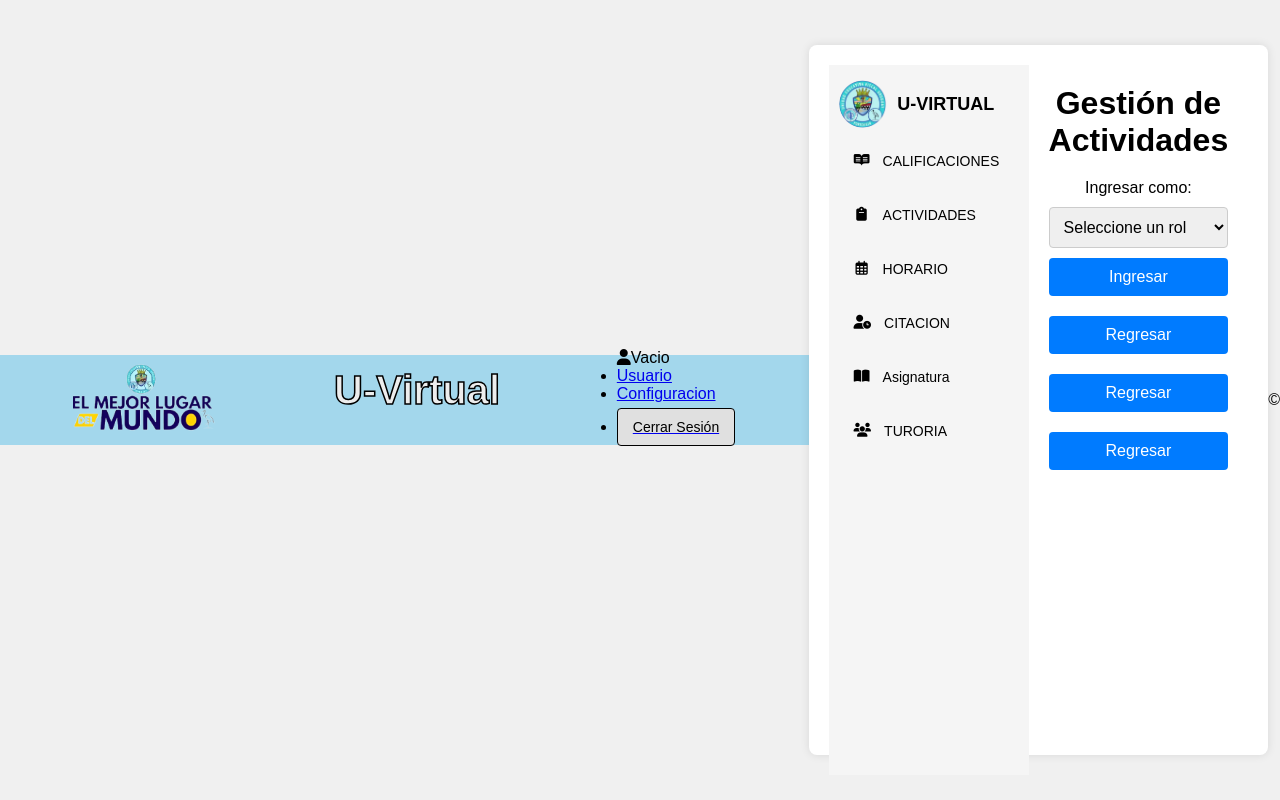
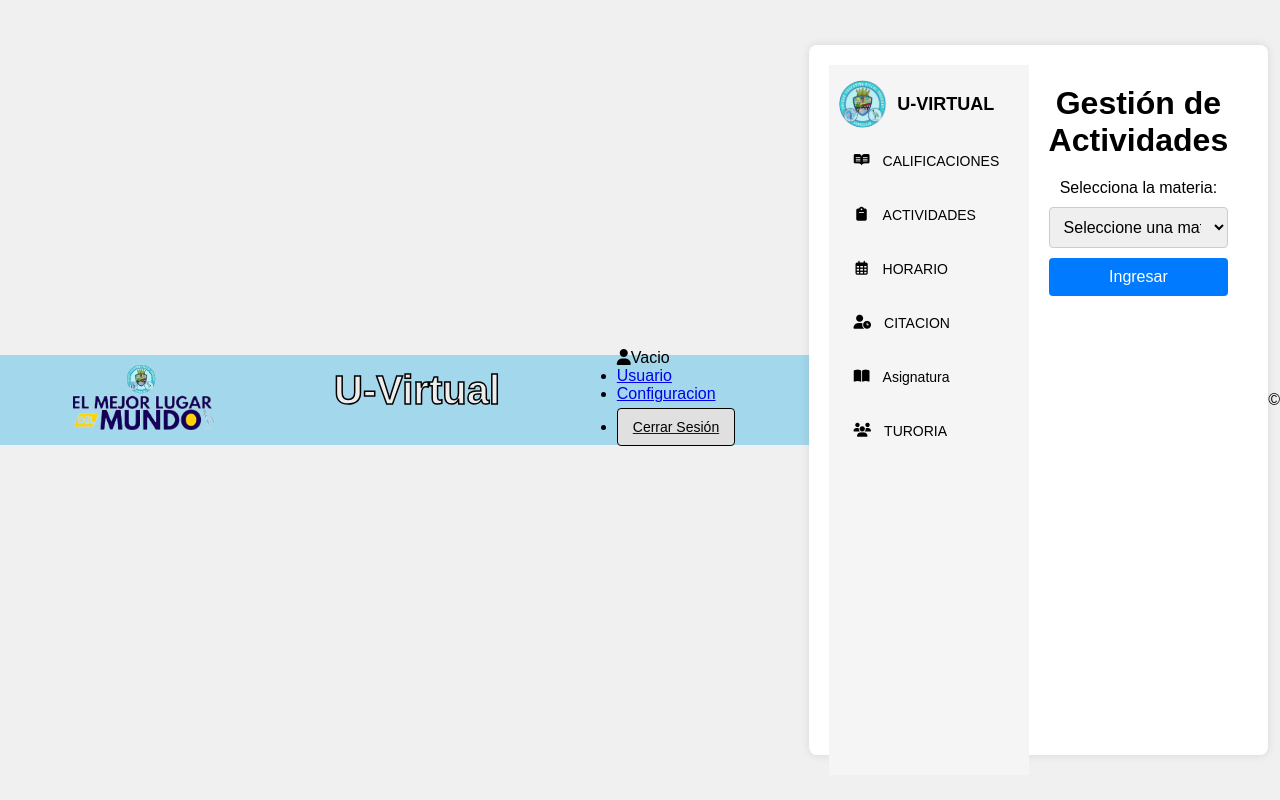
Before and after one commit to PincayAlexander/ProyectoFundamentos, a Django app: page /actividades/ in a window 1280 px wide. Run offline with Django 5.2, Linux system fonts and the light colour scheme; a user stored in the database is signed in; some libraries are stand-ins or nearby versions.

Commit message:
cambien algunas cosas, pero no me muestra

```diff
--- a/Uvirtual/static/Uvirtual/script/activity.js
+++ b/Uvirtual/static/Uvirtual/script/activity.js
@@ -1,33 +1,4 @@
 const activities = [];
-  let currentRole = '';
-  let userEmail = '';
-
-    document.getElementById('role-form').addEventListener('submit', function (e) {
-        e.preventDefault();
-        currentRole = document.getElementById('role-select').value;
-        userEmail = document.getElementById('email-input').value.toLowerCase();
-        if (currentRole === "Docente" && userEmail.endsWith("@gmail.com") && validateTeacherEmail(userEmail)) {
-            document.getElementById('role-form').style.display = 'none';
-            document.getElementById('subject-form').style.display = 'block';
-            document.getElementById('role-back-button').style.display = 'block';
-        } else if (currentRole === "Estudiante" && validateStudentEmail(userEmail)) {
-            document.getElementById('role-form').style.display = 'none';
-            document.getElementById('role-back-button').style.display = 'block';
-            showStudentView();
-        } else {
-            alert("Correo inválido para el rol seleccionado.");
-        }
-    });
-
-    function validateTeacherEmail(email) {
-        const pattern = /^[0-9]{4}@gmail\.com$/;
-        return pattern.test(email);
-    }
-
-    function validateStudentEmail(email) {
-        const pattern = /^[a-z]+\.[a-z]@gmail\.com$/;
-        return pattern.test(email);
-    }
 
 document.getElementById('subject-form').addEventListener('submit', function (e) {
     e.preventDefault();
@@ -37,6 +8,7 @@
         document.getElementById('activity-form').style.display = 'block';
         document.getElementById('subject-back-button').style.display = 'block';
         document.getElementById('activity-form').dataset.subject = subject;
+        renderActivityList();
     }
 });
 
@@ -67,25 +39,11 @@
             <p>Fecha de inicio: ${activity.startDate}</p>
             <p>Fecha de finalización: ${activity.endDate}</p>
             <p>${activity.description}</p>
-            `;
-            if (currentRole === 'Docente' && userEmail.endsWith("@gmail.com") && validateTeacherEmail(userEmail)) {
-                li.innerHTML += `
             <div class="actions">
                 <button onclick="editActivity(${index})">Modificar</button>
                 <button onclick="deleteActivity(${index})">Eliminar</button>
             </div>
         `;
-            } else if (currentRole === 'Estudiante' && validateStudentEmail(userEmail)) {
-                li.innerHTML += `
-                    <div class="actions">
-                        <button onclick="addSubmission(${index})">Agregar Entrega</button>
-                    </div>
-                    <form id="submission-form-${index}" class="upload-button" style="display: none;">
-                        <input type="file" id="file-upload-${index}" name="file-upload" required>
-                        <button type="button" onclick="submitFile(${index})">Enviar</button>
-                    </form>
-                `;
-            }
         list.appendChild(li);
     });
 }
@@ -115,44 +73,9 @@
     }
 }
 
-    function addSubmission(index) {
-        const form = document.getElementById(`submission-form-${index}`);
-        form.style.display = 'block';
-    }
-
-    function submitFile(index) {
-        const fileInput = document.getElementById(`file-upload-${index}`);
-        const file = fileInput.files[0];
-        if (file) {
-            alert(`Archivo ${file.name} enviado correctamente.`);
-            const form = document.getElementById(`submission-form-${index}`);
-            form.style.display = 'none';
-            fileInput.value = ''; // Clear file input
-        } else {
-            alert('Por favor seleccione un archivo.');
-        }
-    }
-
-    function showRoleForm() {
-        document.getElementById('role-form').style.display = 'block';
-        document.getElementById('role-back-button').style.display = 'none';
-        document.getElementById('subject-form').style.display = 'none';
-        document.getElementById('subject-back-button').style.display = 'none';
-        document.getElementById('activity-form').style.display = 'none';
-        document.getElementById('activity-back-button').style.display = 'none';
-        document.getElementById('activity-list').innerHTML = '';
-        currentRole = '';
-        userEmail = '';
-    }
-
 function showSubjectForm() {
     document.getElementById('subject-form').style.display = 'block';
     document.getElementById('subject-back-button').style.display = 'none';
     document.getElementById('activity-form').style.display = 'none';
-        document.getElementById('activity-back-button').style.display = 'none';
     renderActivityList();
 }
-
-    function showStudentView() {
-        renderActivityList();
-    }
--- a/Uvirtual/static/Uvirtual/style/actividad.css
+++ b/Uvirtual/static/Uvirtual/style/actividad.css
@@ -1,5 +1,3 @@
-
-
 body {
     font-family: Arial, sans-serif;
     display: flex;
--- a/Uvirtual/templates/Uvirtual/actividad.html
+++ b/Uvirtual/templates/Uvirtual/actividad.html
@@ -9,19 +9,7 @@
 {% block contenido %}
 <h1>Gestión de Actividades</h1>
 
-<form id="role-form">
-    <label for="role-select">Ingresar como:</label>
-    <select id="role-select" required>
-        <option value="">Seleccione un rol</option>
-        <option value="Estudiante">Estudiante</option>
-        <option value="Docente">Docente</option>
-    </select>
-    <button type="submit">Ingresar</button>
-</form>
-
-<button id="role-back-button" class="back-button" onclick="showRoleForm()">Regresar</button>
-
-<form id="subject-form" style="display: none;">
+<form id="subject-form">
     <label for="subject-select">Selecciona la materia:</label>
     <select id="subject-select" required>
         <option value="">Seleccione una materia</option>
@@ -32,10 +20,10 @@
         <option value="Inglés">Inglés</option>
         <option value="Computación">Computación</option>
     </select>
-    <button type="submit">Seleccionar Materia</button>
+    <button type="submit">Ingresar</button> <!-- Cambio de "Seleccionar Materia" a "Ingresar" -->
 </form>
 
-<button id="role-back-button" class="back-button" onclick="showRoleForm()">Regresar</button>
+<button id="subject-back-button" class="back-button" onclick="showSubjectForm()" style="display:none;">Regresar</button>
 
 <form id="activity-form" style="display: none;">
     <input type="text" id="activity-name" placeholder="Nombre de la actividad" required>
@@ -45,8 +33,6 @@
     <button type="submit">Agregar Actividad</button>
 </form>
 
-<button id="role-back-button" class="back-button" onclick="showRoleForm()">Regresar</button>
-
 <ul id="activity-list">
     <!-- Las actividades serán listadas aquí -->
 </ul>
```
Also changed, not shown: db.sqlite3. Lines whose indentation alone changed are shown as unchanged.
